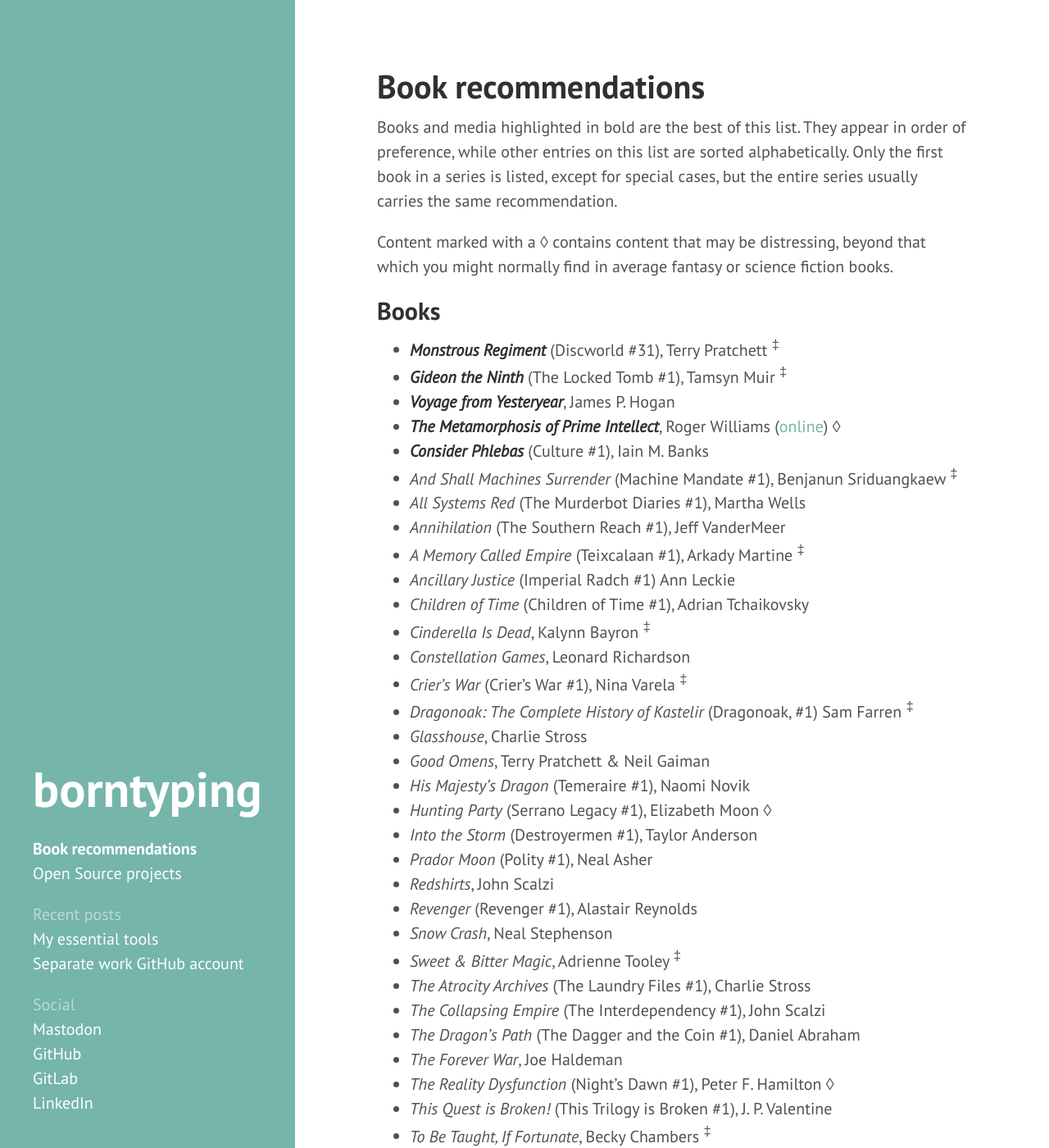
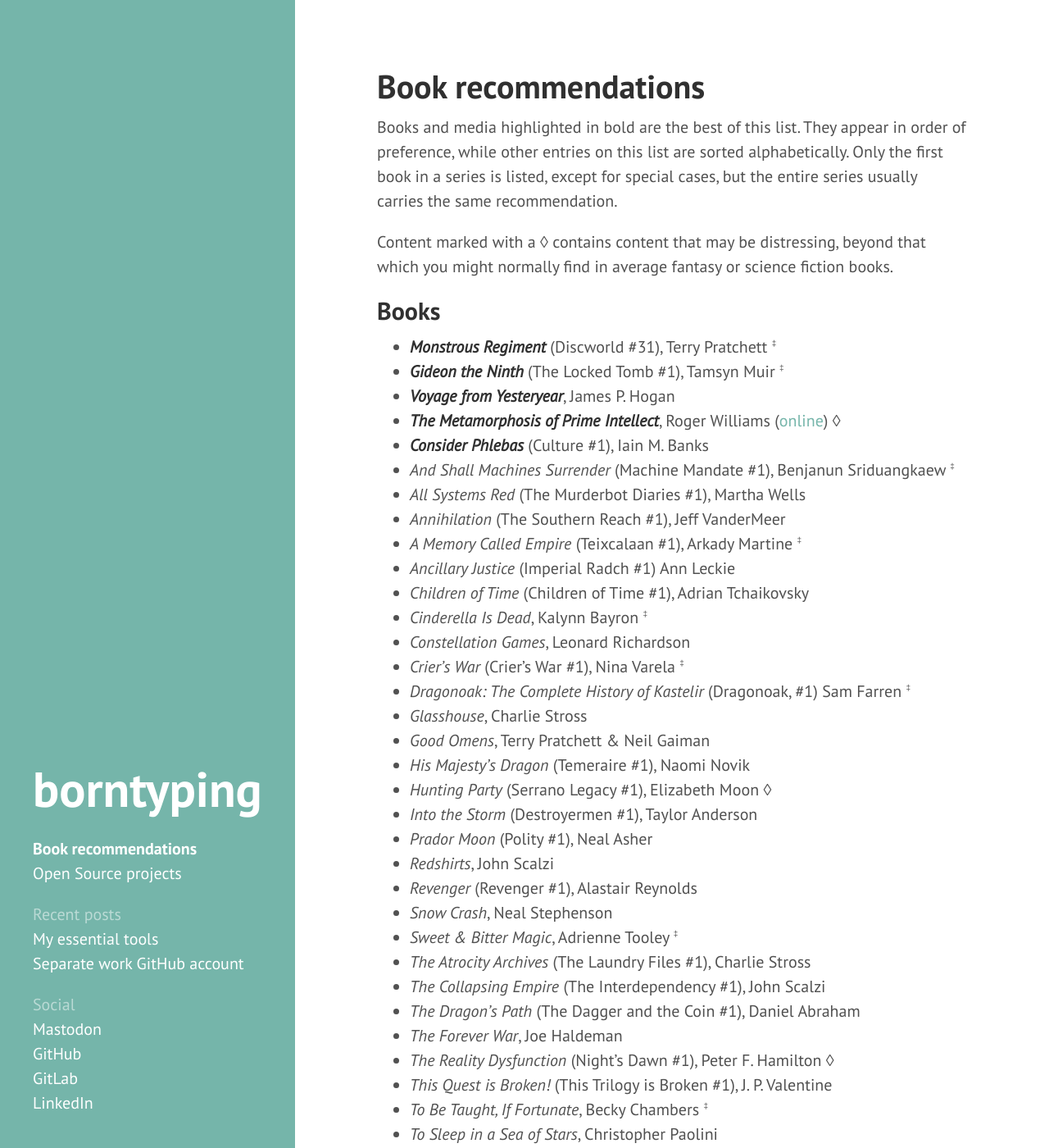
Before and after one commit to borntyping/borntyping.github.io, a Jekyll site: the page built from books.md, in a window 1280 px wide and 1400 px high. Shown: the whole window at 82% size. Built offline with Jekyll 4.4.1, drawn with Linux system fonts in a browser that asks for light colours.

Commit message:
Try and fix superscript display

```diff
--- a/_layouts/default.html
+++ b/_layouts/default.html
@@ -15,6 +15,7 @@
   <link rel="stylesheet" href="{{ site.baseurl }}/public/css/poole.css">
   <link rel="stylesheet" href="{{ site.baseurl }}/public/css/syntax.css">
   <link rel="stylesheet" href="{{ site.baseurl }}/public/css/hyde.css">
+  <link rel="stylesheet" href="{{ site.baseurl }}/public/css/src.css">
   <link rel="stylesheet" href="https://fonts.googleapis.com/css?family=PT+Sans:400,400italic,700">
   <link rel="alternate" type="application/rss+xml" title="RSS" href="/atom.xml">
   <link rel="me" href="https://hachyderm.io/@borntyping" />
--- /dev/null
+++ b/public/css/src.css
@@ -0,0 +1,5 @@
+sup {
+  vertical-align: super;
+  font-size: 0.5em;
+  line-height: 100%;
+}
```
